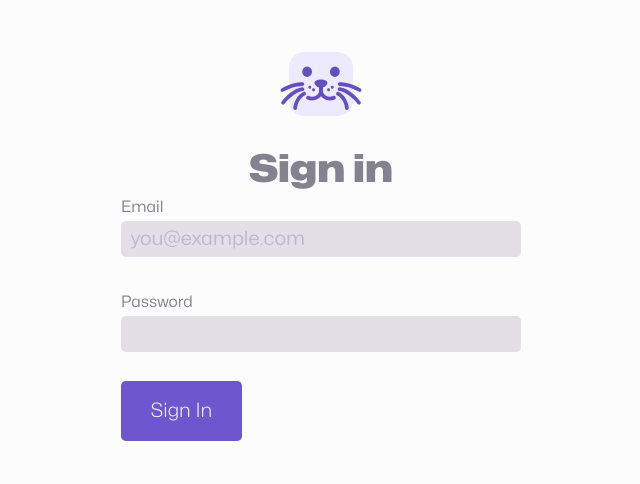
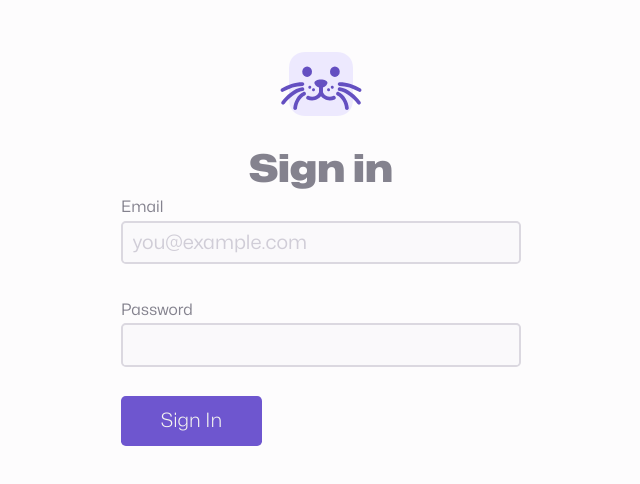
Before and after one commit to mrmartineau/Otter, a Next.js app: page /signin in a window 1280 px wide. Shown: the top 484 px of the page, without its empty margins (319-959 px from the left). Built offline with nearby package versions, Linux system fonts and the light colour scheme; no server answers; what proper-url-join would draw is missing.

Commit message:
Form and button improvements

```diff
--- a/src/components/BookmarkForm.tsx
+++ b/src/components/BookmarkForm.tsx
@@ -334,7 +334,7 @@ export const BookmarkForm = ({
                 <Button
                   key={`possibleTagMatch-${tag}`}
                   variant="ghost"
-                  size="s"
+                  size="xs"
                   onClick={() => {
                     const existingTags = watchTags?.length ? watchTags : [];
                     setValue('tags', [...existingTags, tag]);
--- a/src/components/Button.css
+++ b/src/components/Button.css
@@ -11,6 +11,17 @@
   &:disabled {
     pointer-events: none;
     opacity: 0.5;
+  }
+}
+
+.button-outline {
+  color: var(--text);
+  border: 1px solid;
+  background-color: var(--background);
+
+  &:hover,
+  &[aria-pressed='true'] {
+    background-color: var(--theme3);
   }
 }
 
--- a/src/components/Button.tsx
+++ b/src/components/Button.tsx
@@ -11,8 +11,7 @@ const buttonVariants = cva(['button-base', 'focus'], {
       default: 'bg-accent9 hover:bg-accent7',
       destructive:
         'bg-destructive text-destructive-foreground hover:bg-destructive/90',
-      outline:
-        'border border-border bg-background hover:bg-theme4 hover:text-accent-foreground',
+      outline: 'button-outline',
       secondary: 'bg-theme8 hover:bg-theme6',
       ghost: 'button-ghost',
       collapsible: 'button-collapsible',
@@ -24,7 +23,7 @@ const buttonVariants = cva(['button-base', 'focus'], {
     size: {
       xs: 'px-xs py-3xs text-step--2',
       s: 'px-s py-2xs',
-      m: 'px-m py-xs text-step-0',
+      m: 'px-l py-2xs text-step-0',
       l: 'px-m py-s',
       collapsible: 'h-6 w-6',
     },
--- a/src/components/Combobox.tsx
+++ b/src/components/Combobox.tsx
@@ -4,26 +4,23 @@ import CreatableSelect from 'react-select/creatable';
 export const comboboxStyles: Props['styles'] = {
   control: (provided, state) => ({
     ...provided,
+    backgroundColor: 'var(--theme2)',
     borderRadius: 'var(--radii-m)',
     boxShadow: state.isFocused
       ? '0 0 0 2px var(--focus)'
       : '0 0 0 2px transparent',
-    borderColor: state.isFocused ? 'var(--focus)' : 'transparent',
-    ':hover': {
-      borderColor: 'transparent',
-    },
-    // minHeight: '3.6rem',
-    // paddingLeft: '0.3rem',
+    borderWidth: '2px',
+    borderColor: state.isFocused ? 'var(--theme6)' : 'var(--theme6)',
   }),
   valueContainer: (provided) => ({
     ...provided,
     padding: 'var(--space-3xs) var(--space-2xs)',
-    fontSize: 'var(--step-0)',
+    fontSize: 'var(--step--1)',
   }),
   multiValue: (provided) => ({
     ...provided,
     borderRadius: 'var(--radii-default)',
-    fontSize: 'var(--step-0)',
+    fontSize: 'var(--step--1)',
     padding: 'var(--space-3xs)',
     alignItems: 'center',
   }),
@@ -40,13 +37,10 @@ export const comboboxStyles: Props['styles'] = {
       color: 'var(--accent1)',
     },
   }),
-  // option: (provided, state) => ({
-  //   ...provided,
-  //   color: state.isSelected ? stitchesTheme.colors.text.value : 'inherit',
-  //   backgroundColor: state.isSelected
-  //     ? stitchesTheme.colors.accent7.value
-  //     : 'inherit',
-  // }),
+  option: (provided, state) => ({
+    ...provided,
+    fontSize: 'var(--step--1)',
+  }),
 };
 
 export const comboboxTheme: Props['theme'] = (theme) => ({
--- a/src/components/FieldValueSuggestion.tsx
+++ b/src/components/FieldValueSuggestion.tsx
@@ -26,12 +26,7 @@ export const FieldValueSuggestion = ({
       <span>Suggestion:</span>
       <div>{suggestion}</div>
       <div>
-        <Button
-          variant="secondary"
-          size="s"
-          onClick={handleClick}
-          type="button"
-        >
+        <Button variant="outline" size="xs" onClick={handleClick} type="button">
           Use Suggestion
         </Button>
       </div>
--- a/src/components/IconControl.css
+++ b/src/components/IconControl.css
@@ -3,7 +3,7 @@
   align-items: center;
   justify-content: center;
   border-radius: var(--radii-full);
-  font-size: var(--step--1);
+  font-size: var(--step--2);
   min-width: 80px;
   width: 10%;
   flex-basis: max-content;
--- /dev/null
+++ b/src/components/Input.css
@@ -0,0 +1,24 @@
+.input-base {
+  width: 100%;
+  display: flex;
+  border-radius: var(--radii-m);
+  background-color: var(--theme2);
+  border: 2px solid var(--theme6);
+  padding: var(--space-3xs) var(--space-2xs);
+  font-size: var(--step-0);
+  color: var(--theme10);
+
+  &:disabled {
+    pointer-events: none;
+    opacity: 0.5;
+  }
+
+  /* &:hover,
+  &:focus {
+    border-color: var(--theme7);
+  } */
+
+  &::placeholder {
+    color: var(--theme7);
+  }
+}
--- a/src/components/Input.tsx
+++ b/src/components/Input.tsx
@@ -1,8 +1,7 @@
 import { cn } from '@/src/utils/classnames';
 import * as React from 'react';
 
-export const sharedInputStyles =
-  'w-full rounded-m border-0 bg-theme5 px-2xs py-3xs text-step-0 text-theme10 ring-offset-background placeholder:text-theme8 focus-visible:outline-none focus-visible:ring-2 focus-visible:ring-theme9 focus-visible:ring-offset-2 disabled:cursor-not-allowed disabled:opacity-50';
+import './Input.css';
 
 export interface InputProps
   extends React.InputHTMLAttributes<HTMLInputElement> {}
@@ -13,8 +12,9 @@ const Input = React.forwardRef<HTMLInputElement, InputProps>(
       <input
         type={type}
         className={cn(
-          'flex h-9 file:border-0 file:bg-transparent file:text-sm file:font-medium',
-          sharedInputStyles,
+          'input-base',
+          'focus',
+          'file:border-0 file:bg-transparent file:text-sm file:font-medium',
           className,
         )}
         ref={ref}
--- a/src/components/Textarea.tsx
+++ b/src/components/Textarea.tsx
@@ -3,8 +3,6 @@ import * as React from 'react';
 import TextareaAutosize, {
   TextareaAutosizeProps,
 } from 'react-textarea-autosize';
-
-import { sharedInputStyles } from './Input';
 
 export interface TextareaProps extends TextareaAutosizeProps {}
 
@@ -12,7 +10,7 @@ const Textarea = React.forwardRef<HTMLTextAreaElement, TextareaProps>(
   ({ className, ...props }, ref) => {
     return (
       <TextareaAutosize
-        className={cn('flex min-h-[80px]', sharedInputStyles, className)}
+        className={cn('input-base focus min-h-[80px]', className)}
         ref={ref}
         {...props}
       />
--- a/src/styles/focus.css
+++ b/src/styles/focus.css
@@ -10,6 +10,17 @@
 
   &:focus-visible {
     outline: 0;
-    box-shadow: 0px 0px 0px 3px var(--focus);
+    --ring-offset-width: 2px;
+    --ring-offset-color: var(--theme1);
+    --ring-offset-shadow: var(--tw-ring-inset) 0 0 0 var(--ring-offset-width)
+      var(--ring-offset-color);
+    --ring-shadow: var(--tw-ring-inset) 0 0 0
+      calc(2px + var(--ring-offset-width)) var(--focus);
+    box-shadow:
+      var(--tw-ring-inset) 0 0 0 var(--ring-offset-width)
+        var(--ring-offset-color),
+      var(--tw-ring-inset) 0 0 0 calc(2px + var(--ring-offset-width))
+        var(--focus),
+      0 0 rgba(0, 0, 0, 0);
   }
 }
--- a/src/styles/vars.css
+++ b/src/styles/vars.css
@@ -73,7 +73,7 @@
     --text: var(--theme10);
     --foreground: var(--theme12);
     --background: var(--theme1);
-    --focus: var(--theme9);
+    --focus: var(--accent7);
     --overlay: var(--overlayAlpha);
     --border: var(--theme3);
 
```
